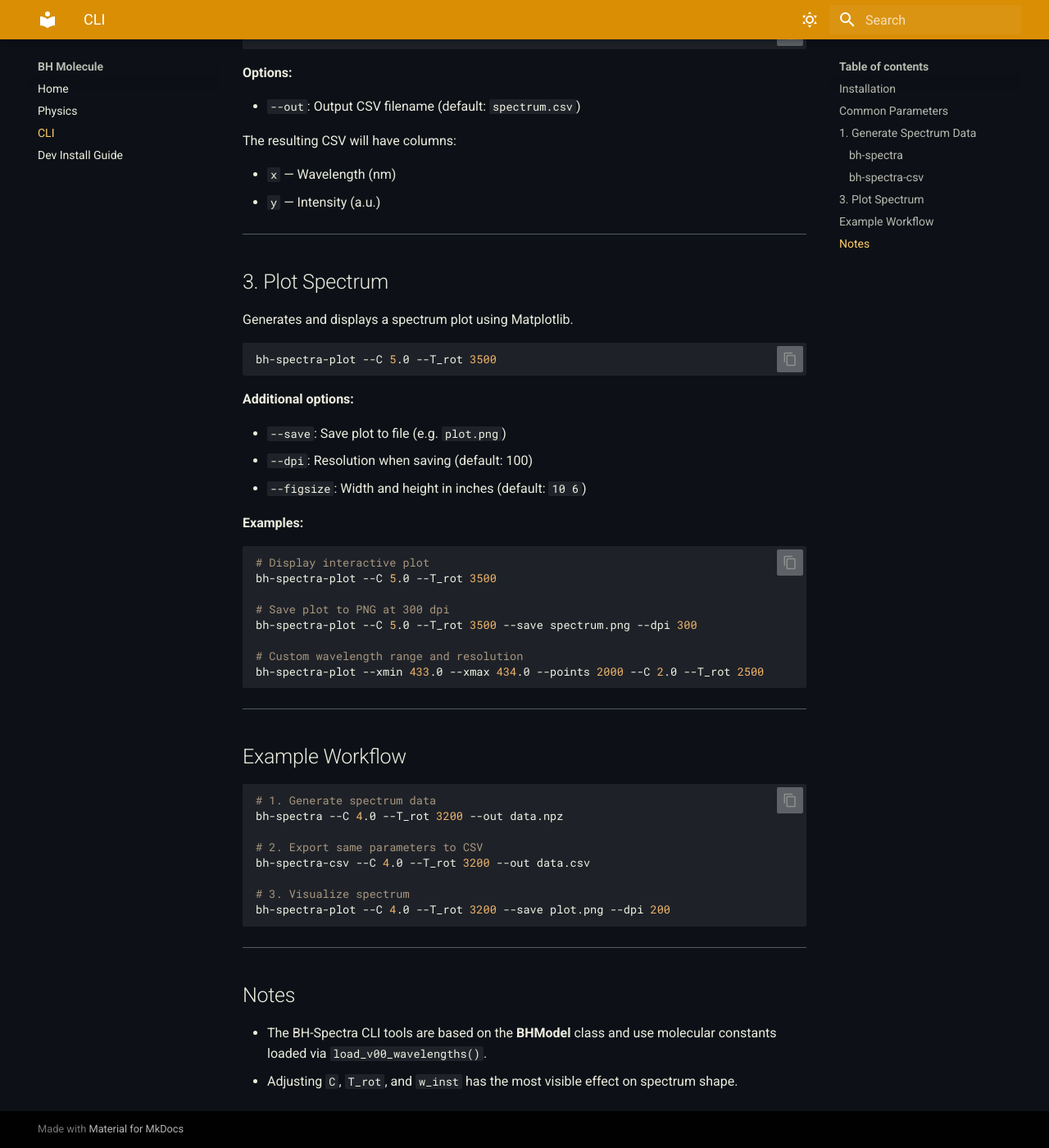
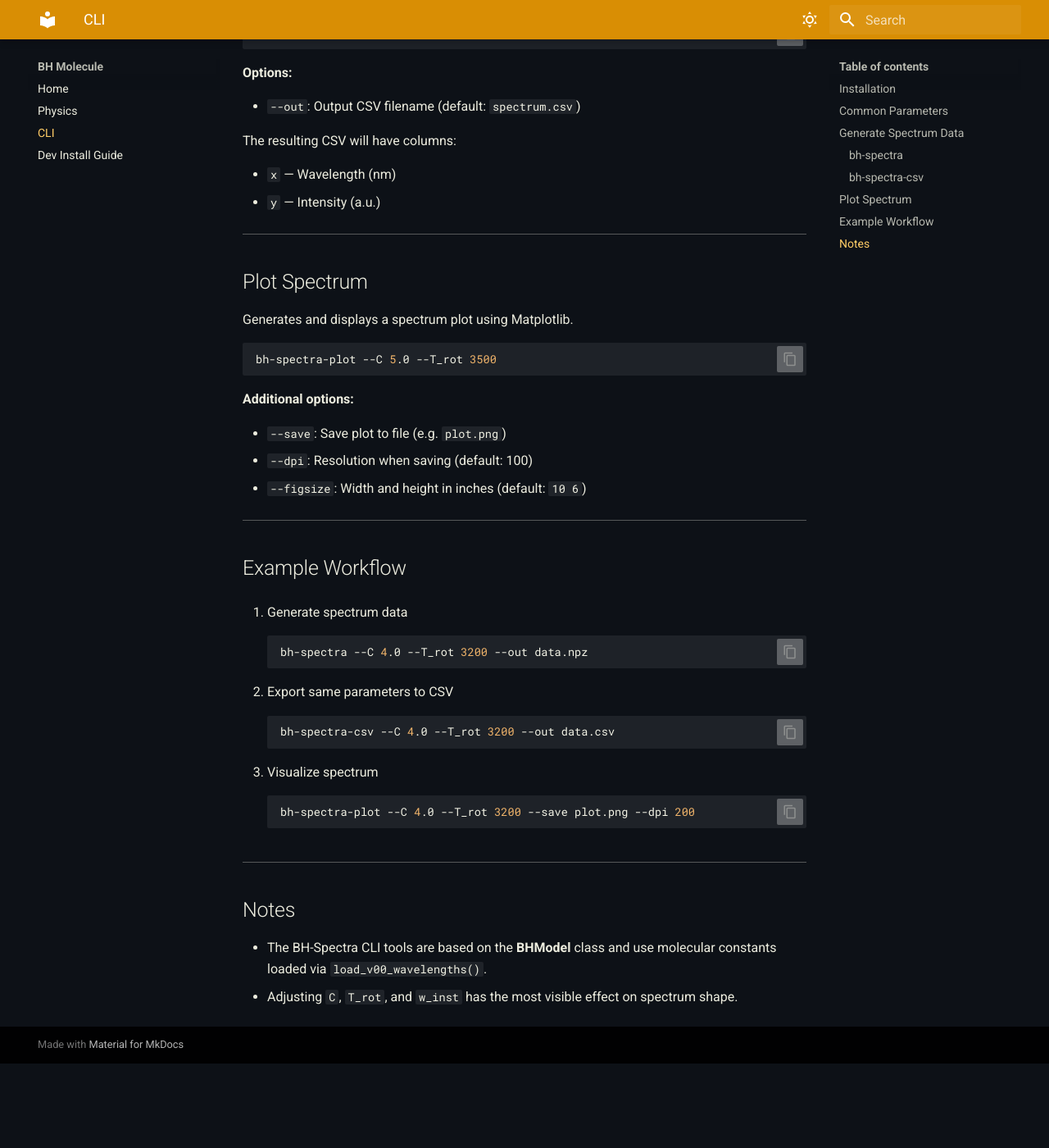
Before and after one commit to queezz/bh-molecule, an MkDocs documentation site: the page built from docs/cli_commands.md, in a window 1280 px wide and 1400 px high, scrolled down 1683 px. Shown: the whole window at 82% size. Built offline with MkDocs 1.6.1 and Material for MkDocs 9.7.7, drawn with Linux system fonts in a browser that asks for light colours; after the commit the page ends 2980 px from its top, so only the background shows below that; some of the changed text lies outside the part shown.

Commit message:
fix: pandas type annotations, upd: docs

````diff
--- a/docs/cli_commands.md
+++ b/docs/cli_commands.md
@@ -31,7 +31,7 @@ All three commands share a set of parameters controlling the generated spectrum:
 
 ---
 
-## 1. Generate Spectrum Data
+## Generate Spectrum Data
 ### `bh-spectra`
 
 Generates model spectrum and saves it as a compressed NumPy file (`.npz`).
@@ -71,7 +71,7 @@ The resulting CSV will have columns:
 
 ---
 
-## 3. Plot Spectrum
+## Plot Spectrum
 
 Generates and displays a spectrum plot using Matplotlib.
 
@@ -85,31 +85,22 @@ bh-spectra-plot --C 5.0 --T_rot 3500
 * `--dpi`: Resolution when saving (default: 100)
 * `--figsize`: Width and height in inches (default: `10 6`)
 
-**Examples:**
-
-```bash
-# Display interactive plot
-bh-spectra-plot --C 5.0 --T_rot 3500
-
-# Save plot to PNG at 300 dpi
-bh-spectra-plot --C 5.0 --T_rot 3500 --save spectrum.png --dpi 300
-
-# Custom wavelength range and resolution
-bh-spectra-plot --xmin 433.0 --xmax 434.0 --points 2000 --C 2.0 --T_rot 2500
-```
-
 ---
 
 ## Example Workflow
 
+1. Generate spectrum data
 ```bash
-# 1. Generate spectrum data
 bh-spectra --C 4.0 --T_rot 3200 --out data.npz
+```
 
-# 2. Export same parameters to CSV
+2. Export same parameters to CSV
+```bash
 bh-spectra-csv --C 4.0 --T_rot 3200 --out data.csv
+```
 
-# 3. Visualize spectrum
+3. Visualize spectrum
+```bash
 bh-spectra-plot --C 4.0 --T_rot 3200 --save plot.png --dpi 200
 ```
 
````
Also changed, not shown: 2 other files.
